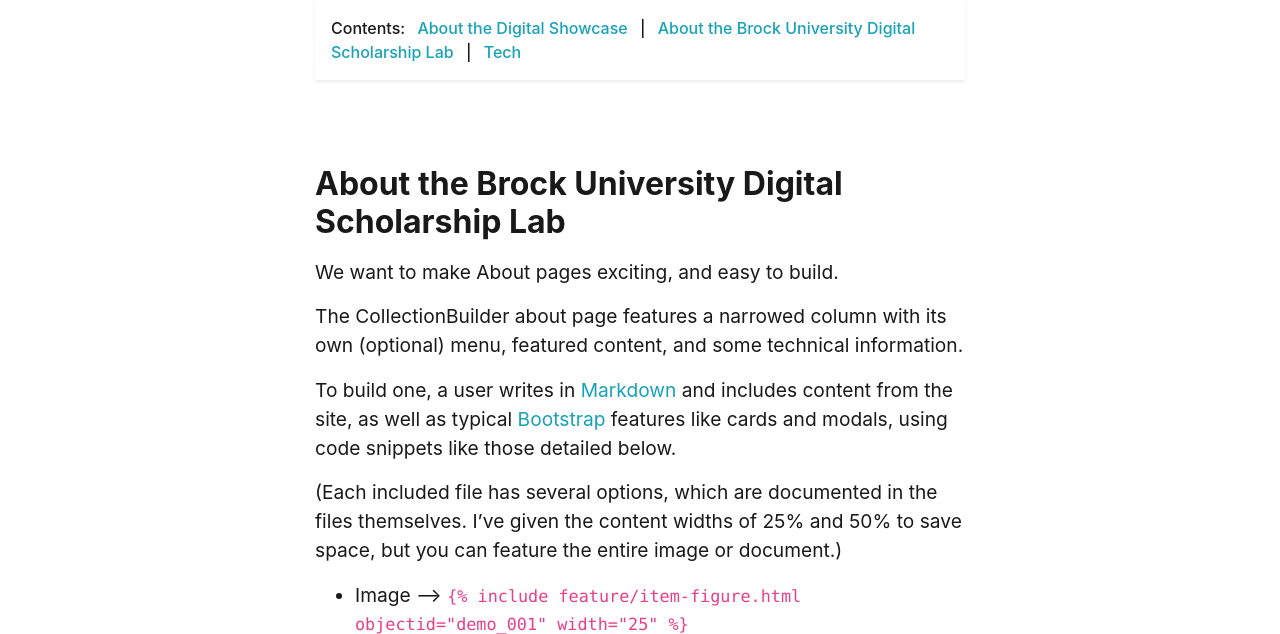
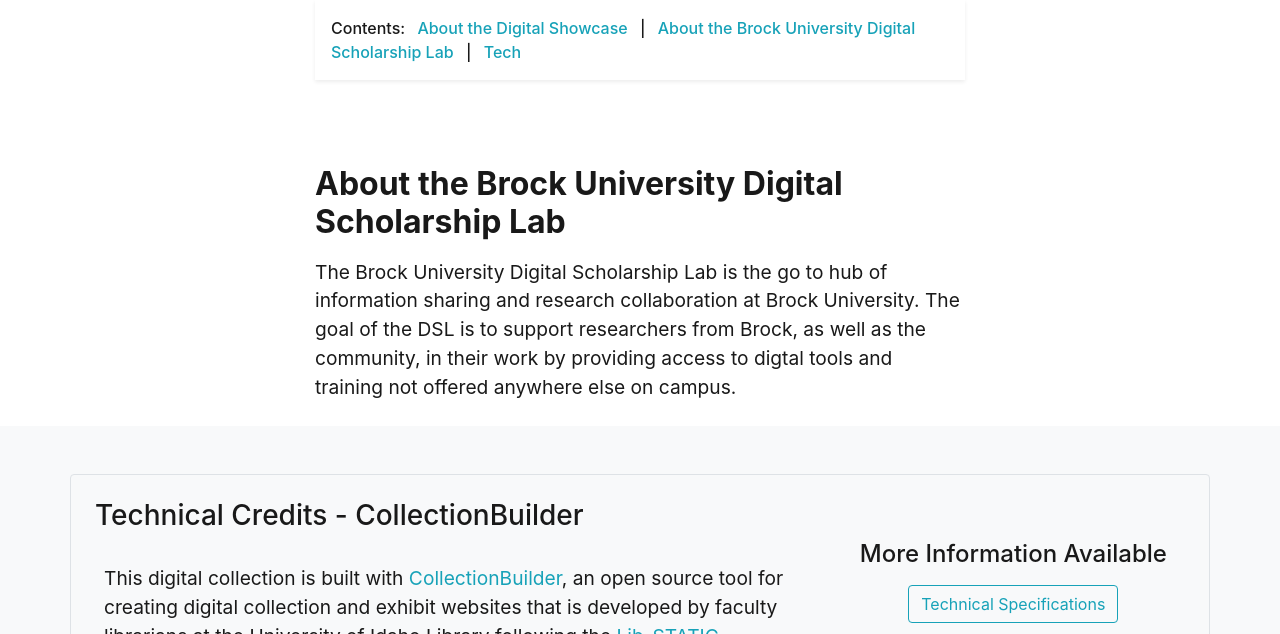
Before and after one commit to dcnb/Brock-Digital-Project-Showcase, a Jekyll site: the page built from pages/about.md, in a window 1280 px wide and 1400 px high, scrolled down 916 px. Shown: the top 634 px of the window. Built offline with Jekyll 4.4.1, drawn with Linux system fonts in a browser that asks for light colours; some of the changed text lies outside the part shown; grey boxes are pictures that could not be loaded.

Commit message:
Update about.md

```diff
--- a/pages/about.md
+++ b/pages/about.md
@@ -16,40 +16,4 @@ The Brock University Digital Showcase is a collection of digital projects produc
 
 ## About the Brock University Digital Scholarship Lab
 
-We want to make About pages exciting, and easy to build.
-
-The CollectionBuilder about page features a narrowed column with its own (optional) menu, featured content, and some technical information.
-
-To build one, a user writes in [Markdown](https://guides.github.com/features/mastering-markdown/) and includes  content from the site, as well as typical [Bootstrap](https://getbootstrap.com/) features like cards and modals, using code snippets like those detailed below.
-
-(Each included file has several options, which are documented in the files themselves. I've given the content widths of 25% and 50% to save space, but you can feature the entire image or document.)
-
-- Image --> `{% raw %}{% include feature/item-figure.html objectid="demo_001" width="25" %}{% endraw %}`
-
-{% include feature/item-figure.html objectid="demo_001" width="25" %}
-
-- PDF -- > `{% raw %}{% include feature/item-pdf-embed.html objectid="demo_002"  width="25" %}{% endraw %}`
-
-{% include feature/item-pdf-embed.html objectid="demo_002" width="25" %}
-
-- Video: `{% raw %}{% include feature/item-video-embed.html objectid="demo_004" %}{% endraw %}`
-
-{% include feature/item-video-embed.html objectid="demo_004" %}
-
-- Card -- > `{% raw %}{% include feature/card.html header="This is a Card" text="The card features an image from the collection as a cap" objectid="demo_004" width="25" centered=true %}{% endraw %}`
-
-{% include feature/card.html header="This is a Card" text="The card features an image from the collection as a cap" objectid="demo_004" width="25" centered=true %}
-
-- Buttons -- > `{% raw %}{% include feature/button.html text="Button Link to Somewhere" link="https://collectionbuilder.github.io/" color="success" %}{% endraw %}`
-
-{% include feature/button.html text="Button Link to Somewhere" link="https://collectionbuilder.github.io/" color="success" centered=true %}
-
-- Alerts -- > `{% raw %}{% include feature/alert.html text="this is an *alert* that 'warns' a user" color="warning" align="center" %}{% endraw %}`
-
-{% include feature/alert.html text="This is an *alert* that 'warns' a user with centrally aligned text." color="warning" align="center"  %}
-
-- Modals -- > `{% raw %}{% include feature/modal.html button="This is a modal using a 'primary' colored button to invite clicking" title="when clicked:" text="A Modal will pop out a box with some more information" color="primary"  %}{% endraw %}`
-
-{% include feature/modal.html button="This is a modal using a 'primary' colored button to invite clicking" title="When clicked:" text="A Modal will pop out a box with some more information" color="primary"  %}
-
-We hope this makes it easier for site builders to develop the collection AND add interesting and engaging contextual information.
+The Brock University Digital Scholarship Lab is the go to hub of information sharing and research collaboration at Brock University.  The goal of the DSL is to support researchers from Brock, as well as the community, in their work by providing access to digtal tools and training not offered anywhere else on campus.
```
